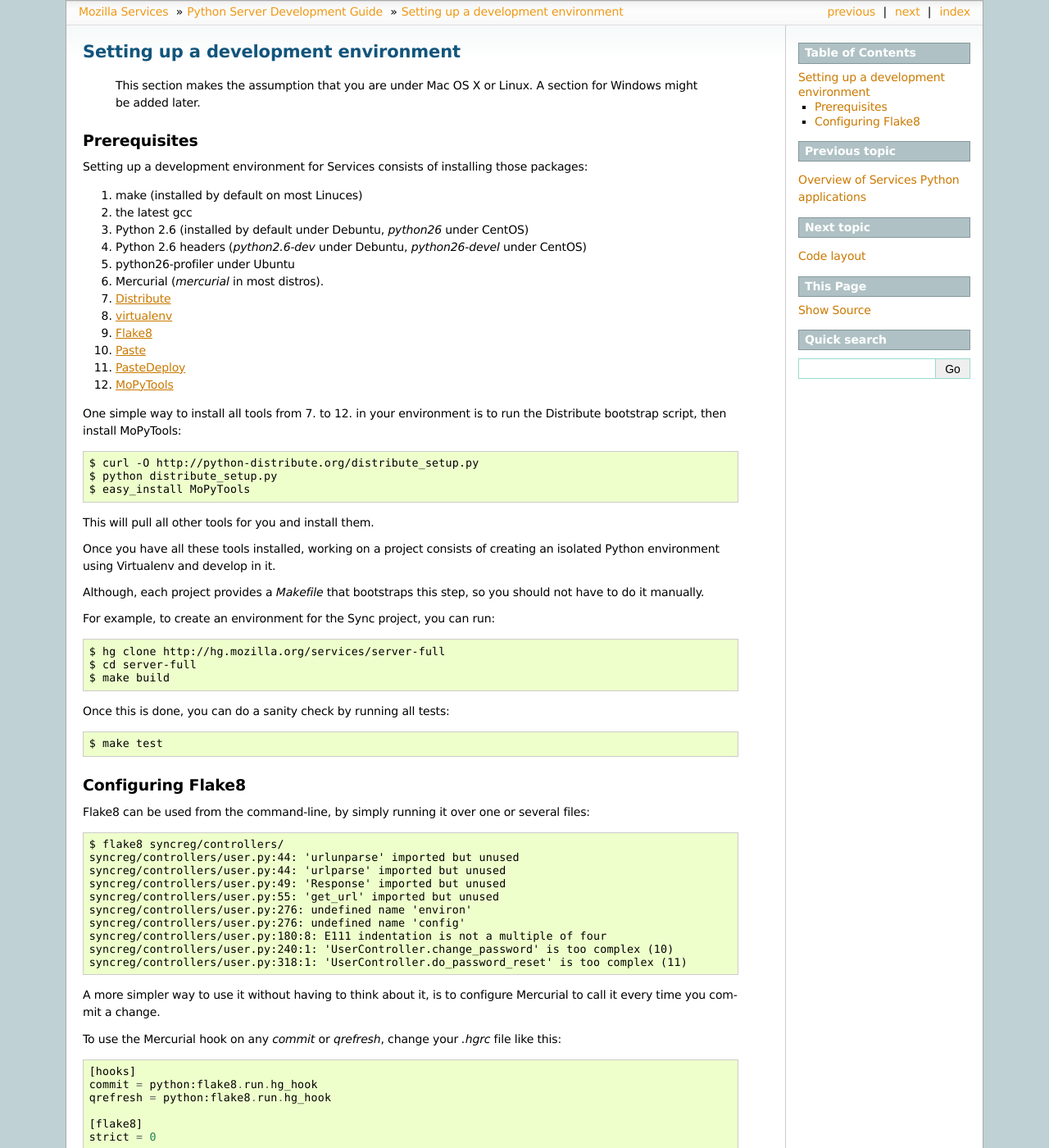
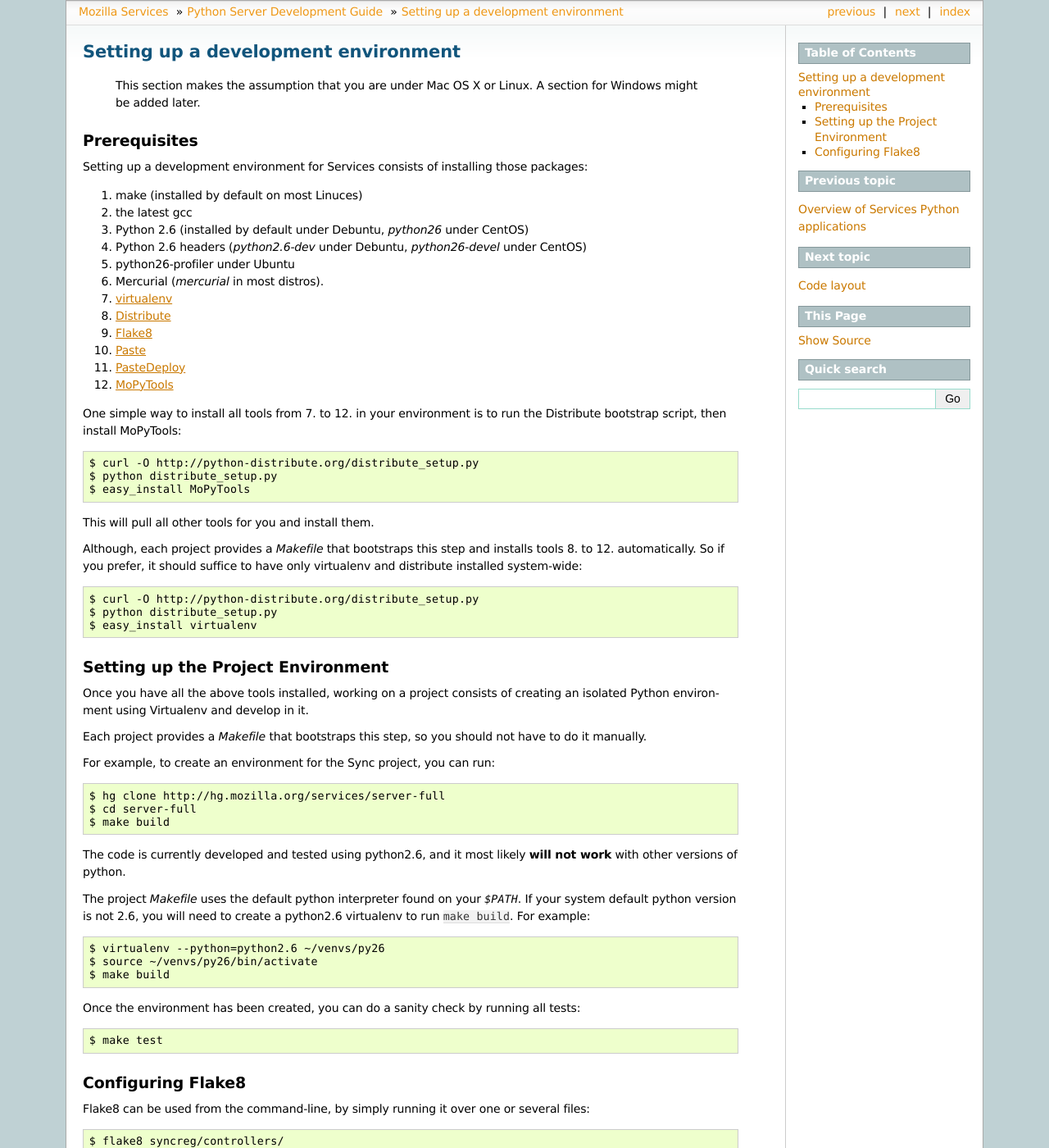
Before and after one commit to mozilla-services/docs, a Sphinx documentation site: the page built from source/server-devguide/setup.rst, in a window 1280 px wide and 1400 px high. Shown: the whole window at 82% size. Built offline with Sphinx 7.4.7, drawn with Linux system fonts in a browser that asks for light colours.

Commit message:
Bug 684775 - ensure that `make build` links to python2.6; r=tarek

```diff
--- a/source/server-devguide/setup.rst
+++ b/source/server-devguide/setup.rst
@@ -18,8 +18,8 @@
    *python26-devel* under CentOS)
 5. python26-profiler under Ubuntu
 6. Mercurial (*mercurial* in most distros).
-7. `Distribute <http://pypi.python.org/pypi/distribute>`_
-8. `virtualenv <http://pypi.python.org/pypi/virtualenv>`_
+7. `virtualenv <http://pypi.python.org/pypi/virtualenv>`_
+8. `Distribute <http://pypi.python.org/pypi/distribute>`_
 9. `Flake8 <http://pypi.python.org/pypi/Flake8>`_
 10. `Paste <http://pypi.python.org/pypi/Paste>`_
 11. `PasteDeploy <http://pypi.python.org/pypi/PasteDeploy>`_
@@ -40,11 +40,23 @@
    These steps require Admin privileges since they install files
    in the global Python distribution.
 
-Once you have all these tools installed, working on a project consists
+Although, each project provides a *Makefile* that bootstraps this step and
+installs tools 8. to 12. automatically.  So if you prefer, it should suffice
+to have only virtualenv and distribute installed system-wide::
+
+    $ curl -O http://python-distribute.org/distribute_setup.py
+    $ python distribute_setup.py
+    $ easy_install virtualenv
+
+
+Setting up the Project Environment
+----------------------------------
+
+Once you have all the above tools installed, working on a project consists
 of creating an isolated Python environment using Virtualenv and
 develop in it.
 
-Although, each project provides a *Makefile* that bootstraps this step,
+Each project provides a *Makefile* that bootstraps this step,
 so you should not have to do it manually.
 
 For example, to create an environment for the Sync project, you can
@@ -54,9 +66,23 @@
     $ cd server-full
     $ make build
 
-Once this is done, you can do a sanity check by running all tests::
+The code is currently developed and tested using python2.6, and it most
+likely **will not work** with other versions of python.
+
+The project *Makefile* uses the default python interpreter found on your
+`$PATH`.  If your system default python version is not 2.6, you will need to
+create a python2.6 virtualenv to run ``make build``.  For example::
+
+    $ virtualenv --python=python2.6 ~/venvs/py26
+    $ source ~/venvs/py26/bin/activate
+    $ make build
+
+
+Once the environment has been created, you can do a sanity check by running
+all tests::
 
     $ make test
+
 
 
 Configuring Flake8
```
